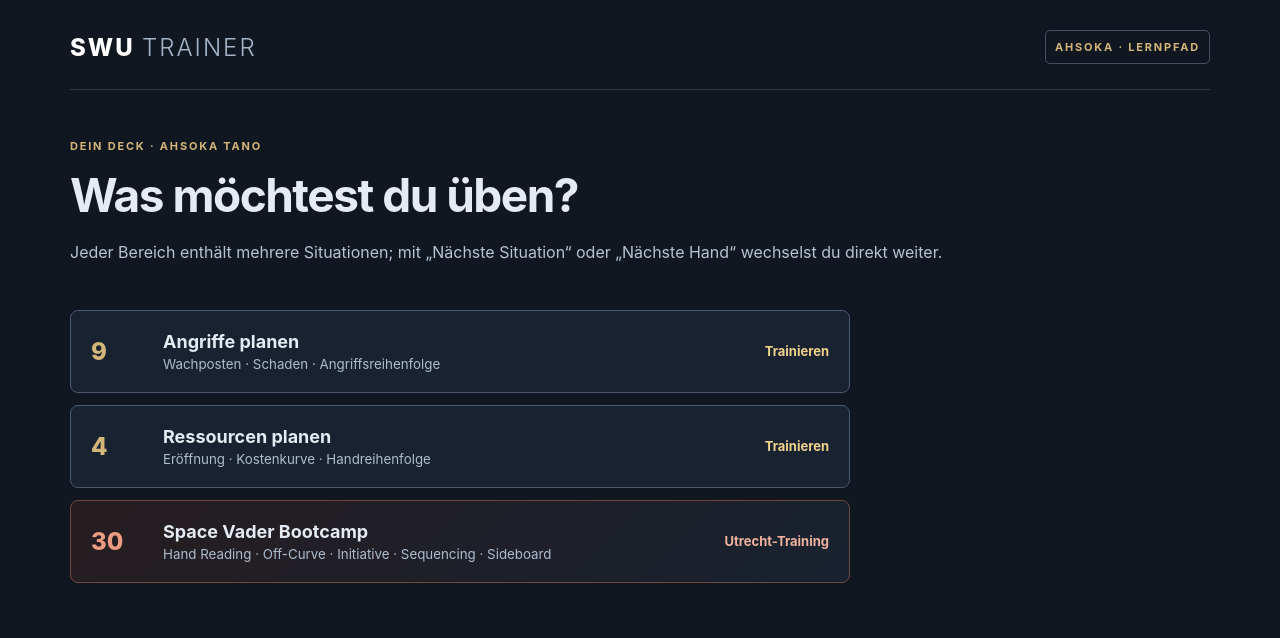
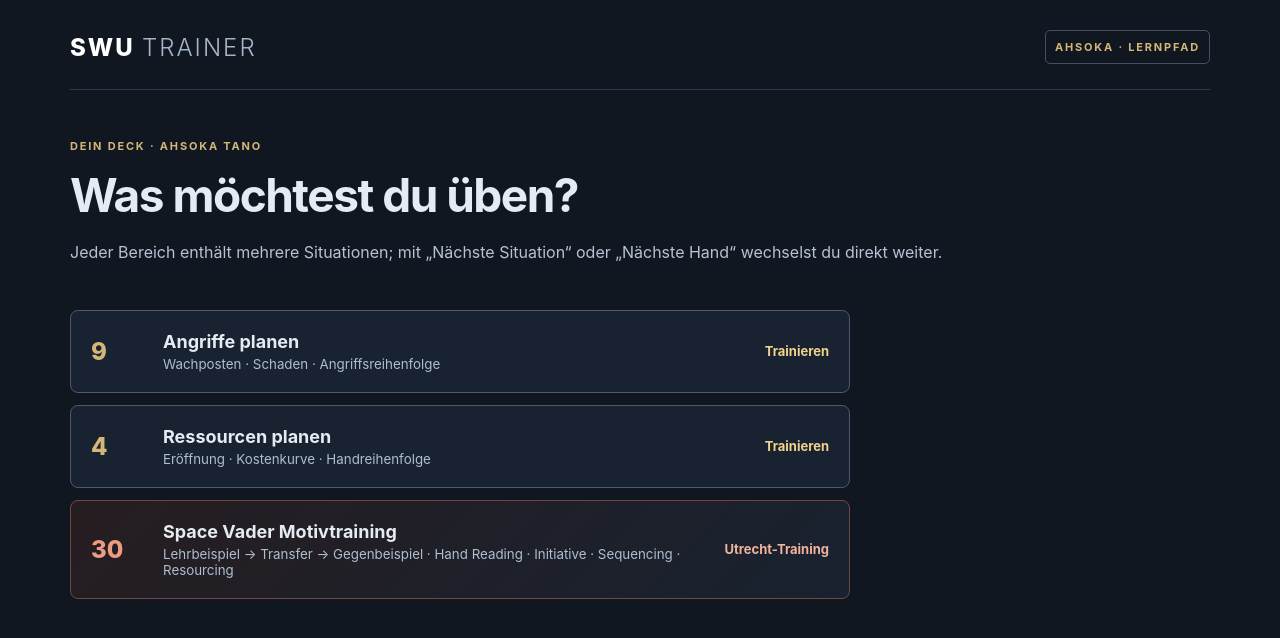
Before and after one commit to cherrylein/swu-trainer, a React (Vite) app: page / in a window 1280 px wide. Shown: the top 638 px of the page. Built offline with nearby package versions, Linux system fonts and the light colour scheme.

Commit message:
Describe Space Vader motif training on menu

```diff
--- a/src/App.tsx
+++ b/src/App.tsx
@@ -86,7 +86,7 @@ function ResourcePuzzle({ back, startIndex }: { back: () => void; startIndex: nu
 }
 
 function Menu({ select }: { select: (view: View) => void }) {
-  return <main><Header /><section className="intro"><p className="eyebrow">DEIN DECK · AHSOKA TANO</p><h1>Was möchtest du üben?</h1><p>Jeder Bereich enthält mehrere Situationen; mit „Nächste Situation“ oder „Nächste Hand“ wechselst du direkt weiter.</p></section><section className="scenario-list"><button className="scenario" onClick={() => select('attack')}><span className="scenario-number">{attackVariants.length}</span><span><strong>Angriffe planen</strong><small>Wachposten · Schaden · Angriffsreihenfolge</small></span><b>Trainieren</b></button><button className="scenario" onClick={() => select('resources')}><span className="scenario-number">{resourceVariants.length}</span><span><strong>Ressourcen planen</strong><small>Eröffnung · Kostenkurve · Handreihenfolge</small></span><b>Trainieren</b></button><button className="scenario vader-scenario" onClick={() => select('space-vader')}><span className="scenario-number">{spaceVaderExercises.length}</span><span><strong>Space Vader Bootcamp</strong><small>Hand Reading · Off-Curve · Initiative · Sequencing · Sideboard</small></span><b>Utrecht-Training</b></button></section></main>;
+  return <main><Header /><section className="intro"><p className="eyebrow">DEIN DECK · AHSOKA TANO</p><h1>Was möchtest du üben?</h1><p>Jeder Bereich enthält mehrere Situationen; mit „Nächste Situation“ oder „Nächste Hand“ wechselst du direkt weiter.</p></section><section className="scenario-list"><button className="scenario" onClick={() => select('attack')}><span className="scenario-number">{attackVariants.length}</span><span><strong>Angriffe planen</strong><small>Wachposten · Schaden · Angriffsreihenfolge</small></span><b>Trainieren</b></button><button className="scenario" onClick={() => select('resources')}><span className="scenario-number">{resourceVariants.length}</span><span><strong>Ressourcen planen</strong><small>Eröffnung · Kostenkurve · Handreihenfolge</small></span><b>Trainieren</b></button><button className="scenario vader-scenario" onClick={() => select('space-vader')}><span className="scenario-number">{spaceVaderExercises.length}</span><span><strong>Space Vader Motivtraining</strong><small>Lehrbeispiel → Transfer → Gegenbeispiel · Hand Reading · Initiative · Sequencing · Resourcing</small></span><b>Utrecht-Training</b></button></section></main>;
 }
 
 export function App() {
```
